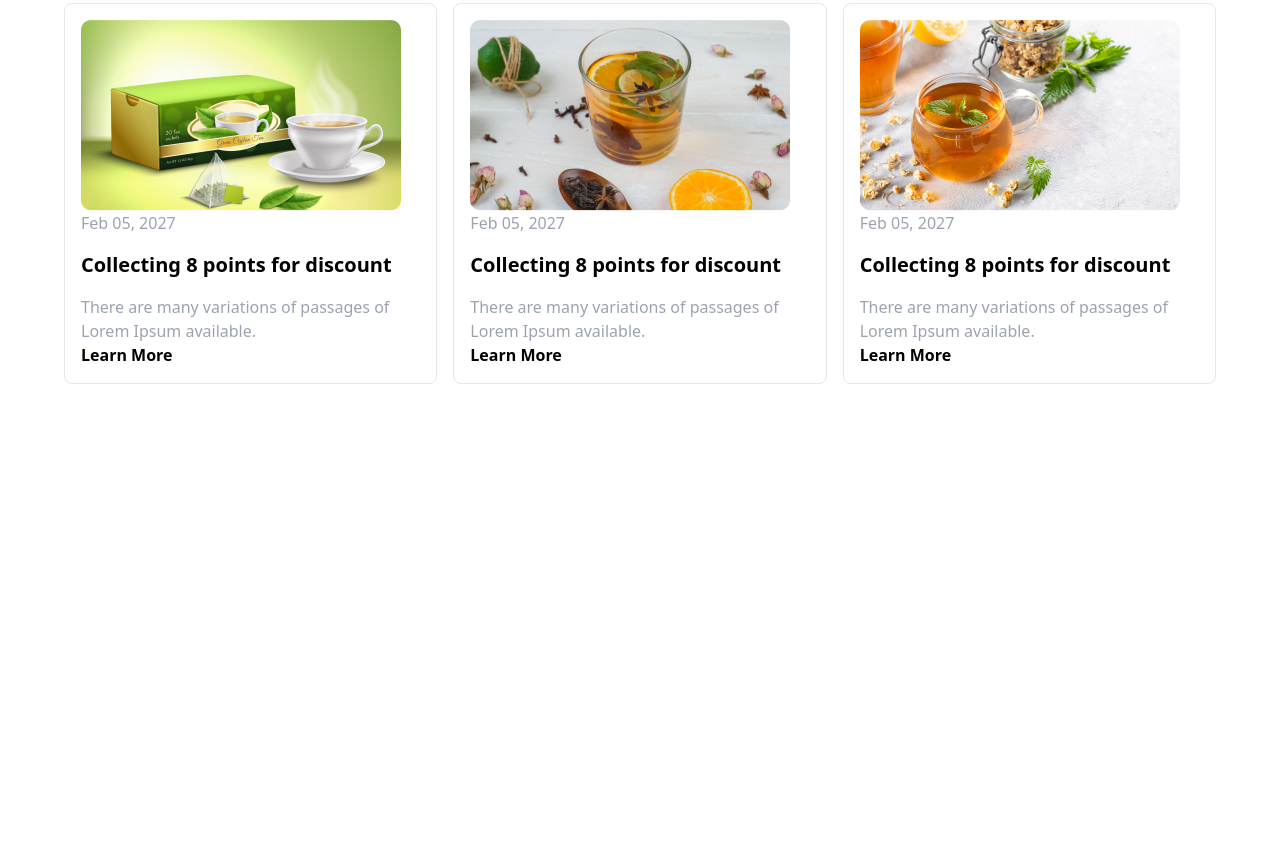
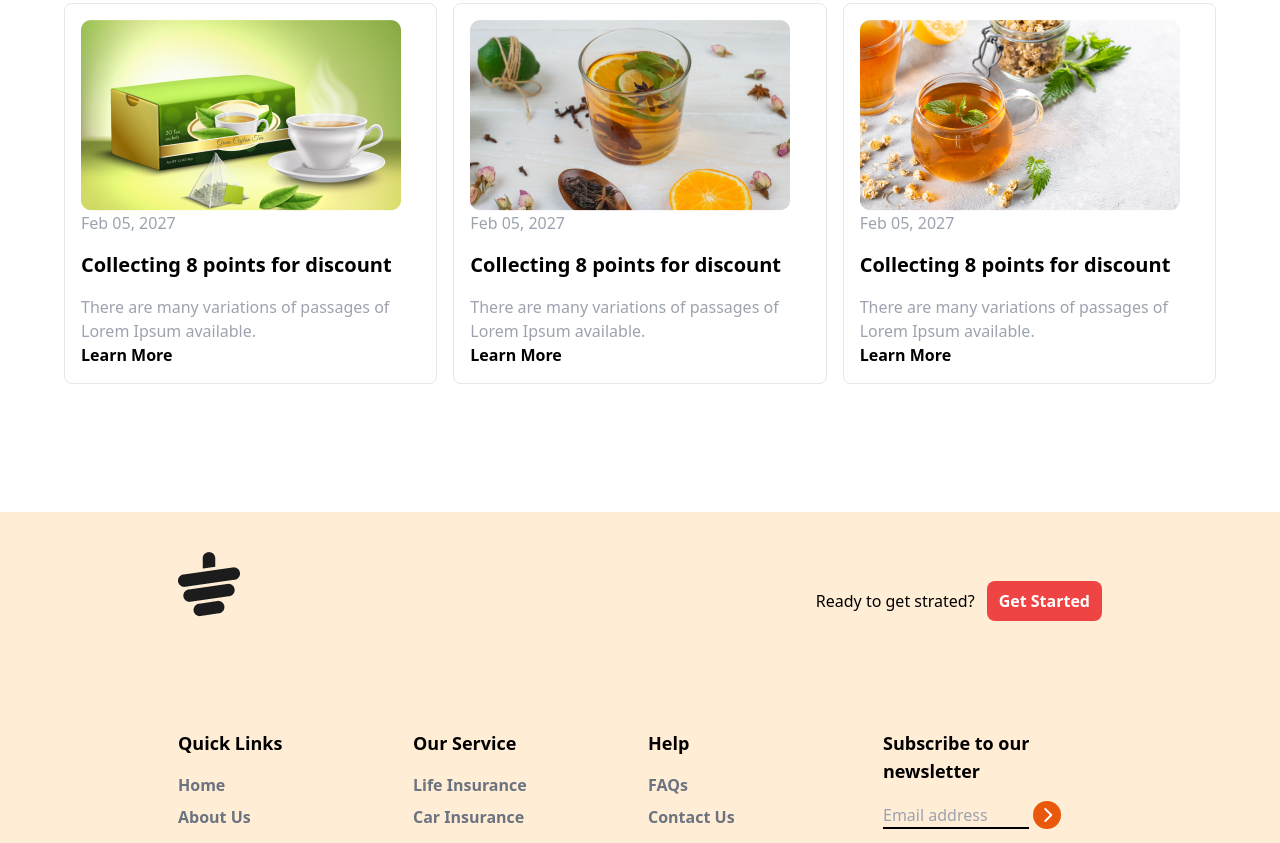
Before and after one commit to amin-nomani/tea-house-with-tailwind, a plain HTML site: page index.html in a window 1280 px wide. Shown: the part 3124-3967 px from the top of the page. Before the commit the page ends 3636 px from the top, so only its background shows below. Drawn offline with nearby package versions, Linux system fonts and the light colour scheme.

Commit message:
footer section done

```diff
--- a/index.html
+++ b/index.html
@@ -107,7 +107,7 @@
 		<section class="mb-24">
 			<div class="grid grid-cols-1 lg:grid-cols-2">
 				<!-- img aria -->
-				<div class="grid grid-cols-2 grid-rows-3 gap-4 lg:w-5/6">
+				<div class="grid grid-cols-2 grid-rows-3 gap-6 lg:w-5/6">
 					<div class="h-36 w-80 bg-red-50 rounded-xl"></div>
 					<div class="bg-orange-50 max-h-80 rounded-xl row-span-2 ">
 						<img class="mx-auto max-h-72 my-4" src="images/fresh-1.png" alt="">
@@ -253,11 +253,80 @@
 					<small class="text-base font-bold my-4">Learn More</small>
 				</div>
 			</div>
+		</section>
+		<!--  -->
+	</main>
+	<footer class=" bg-orange-100 py-10 px-6 md:px16">
+		<div class="w-9/12 mx-auto">
+			<div class="flex justify-between mb-20">
+				<img class="pb-8" src="images/cup.png" alt="">
+				<div class="flex items-center">
+					<h4 class="text-base font-medium">Ready to get strated?</h4>
+					<button class="text-base text-white py-2 px-3 font-bold bg-red-500 rounded-lg ml-3">Get
+						Started</button>
+				</div>
+			</div>
+			<!-- col-1 -->
+			<div class="grid grid-cols-1 md:grid-cols-2 lg:grid-cols-4 gap-4">
+				<div>
+					<h4 class="font-semibold text-lg mb-4">Quick Links</h4>
+					<ul class="space-y-2">
+						<li><a class="hover:text-orange-600 font-semibold text-gray-500" href="">Home</a></li>
+						<li><a class="hover:text-orange-600 font-semibold text-gray-500" href="">About Us</a></li>
+						<li><a class="hover:text-orange-600 font-semibold text-gray-500" href="">Insurance</a></li>
+						<li><a class="hover:text-orange-600 font-semibold text-gray-500" href="">Privacy Policy</a></li>
+					</ul>
 
+				</div>
+				<!-- col-2 -->
+				<div>
+					<h4 class="font-semibold text-lg mb-4">Our Service</h4>
+					<ul class="space-y-2">
+						<li><a class="hover:text-orange-600 font-semibold text-gray-500" href="">Life Insurance</a></li>
+						<li><a class="hover:text-orange-600 font-semibold text-gray-500" href="">Car Insurance</a></li>
+						<li><a class="hover:text-orange-600 font-semibold text-gray-500" href="">Health Insurance</a>
+						</li>
+						<li><a class="hover:text-orange-600 font-semibold text-gray-500" href="">House Insurance</a>
+						</li>
+					</ul>
 
-		</section>
-	</main>
-	<footer></footer>
+				</div>
+				<!-- col-3 -->
+				<div>
+					<h4 class="font-semibold text-lg mb-4">Help</h4>
+					<ul class="space-y-2">
+						<li><a class="hover:text-orange-600 font-semibold text-gray-500" href="">FAQs</a></li>
+						<li><a class="hover:text-orange-600 font-semibold text-gray-500" href="">Contact Us</a></li>
+
+					</ul>
+
+				</div>
+				<!-- col-4 -->
+				<div>
+					<h4 class="font-semibold text-lg mb-4">Subscribe to our newsletter</h4>
+					<div class=" flex flex-col space-y-2 ">
+						<div>
+							<input placeholder="Email address" type="email"
+								class="bg-transparent border-b-2 border-black w-4/6 ">
+							<i
+								class="fa-solid fa-chevron-right w-7 h-7 bg-orange-600 rounded-full text-white inline-flex justify-center items-center">
+							</i>
+							<div class="flex justify-between w-2/6 mt-8 mb-2 ">
+								<i class="fa-brands fa-facebook-f"></i>
+								<i class="fa-brands fa-twitter"></i>
+								<i class="fa-brands fa-square-instagram"></i>
+							</div>
+
+						</div>
+					</div>
+
+				</div>
+			</div>
+			<div class="text-center pt-4 mt-5">
+				<p class="text-base font-semibold text-gray-700">© 2027 UIDesign.to - All rights reserved.</p>
+			</div>
+		</div>
+	</footer>
 </body>
 
 </html>
```
